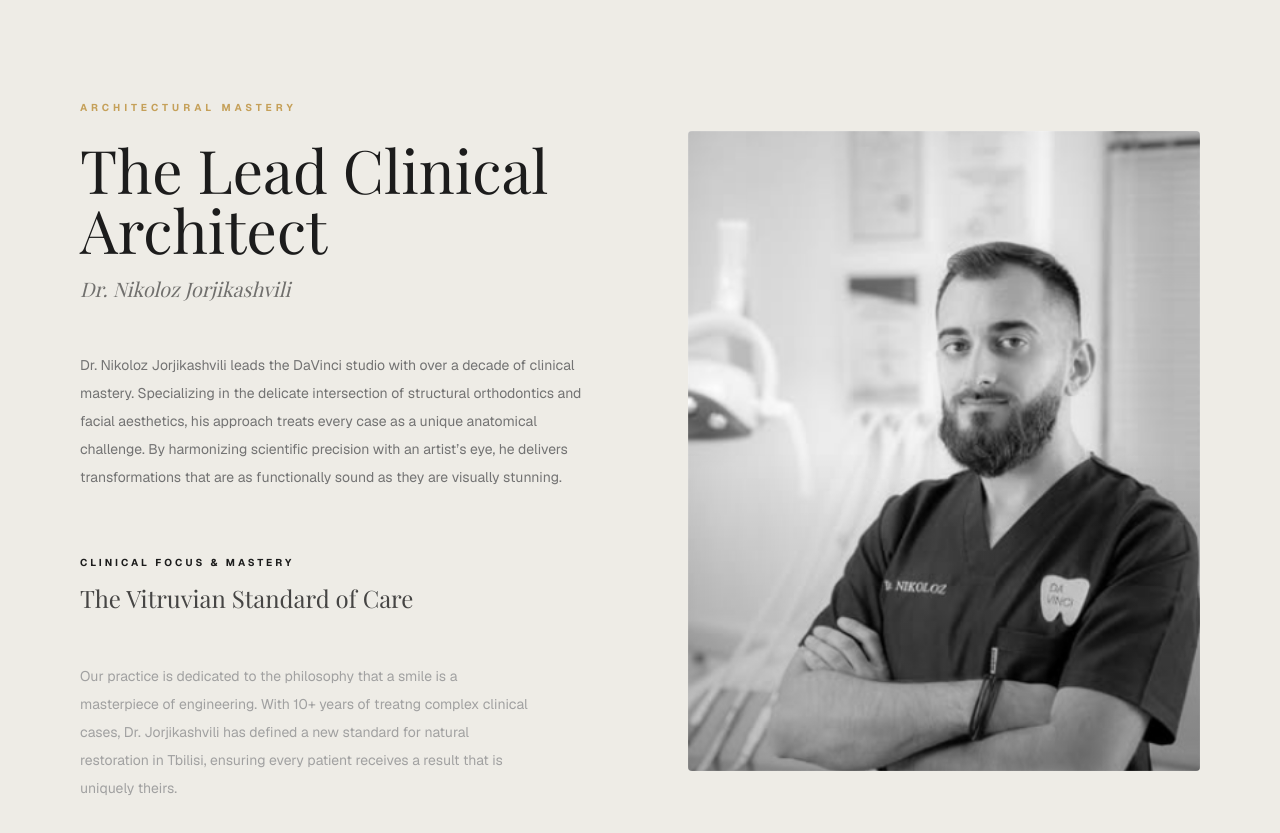
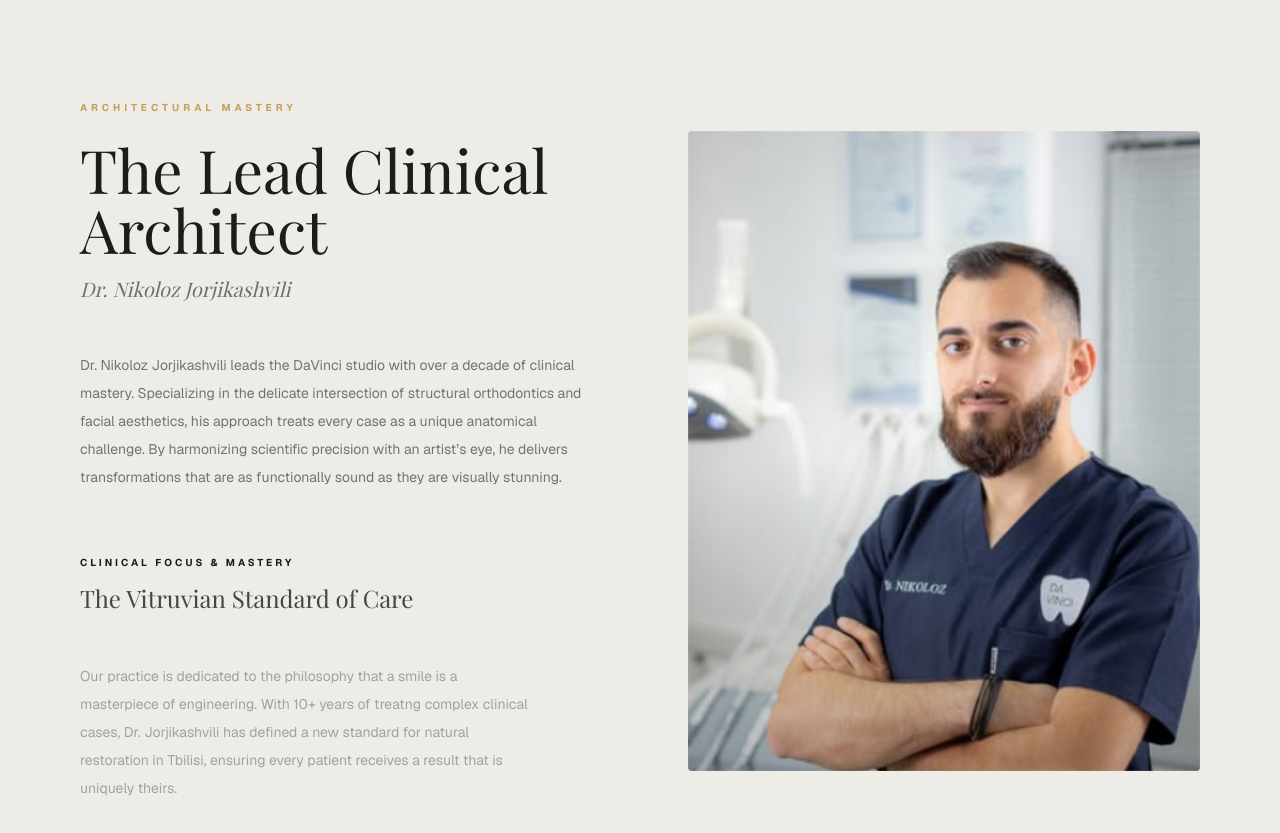
Before and after one commit to socraticblock/davinci, a Next.js app: page / in a window 1280 px wide. Shown: the part 2040-2873 px from the top of the page. Built offline with nearby package versions, Linux system fonts and the light colour scheme; a web font is replaced by a local one.

Commit message:
Remove grayscale filter from architect portrait

```diff
--- a/src/app/page.tsx
+++ b/src/app/page.tsx
@@ -178,7 +178,7 @@
           <img
             src="/images/dr-nikoloz.png"
             alt="Dr. Nikoloz Jorjikashvili"
-            className="w-full h-full object-cover transition-all duration-1000 ease-out grayscale group-hover:grayscale-0 group-hover:scale-105"
+            className="w-full h-full object-cover transition-all duration-1000 ease-out group-hover:scale-105"
           />
 
           {/* Glass frame overlay */}
```
